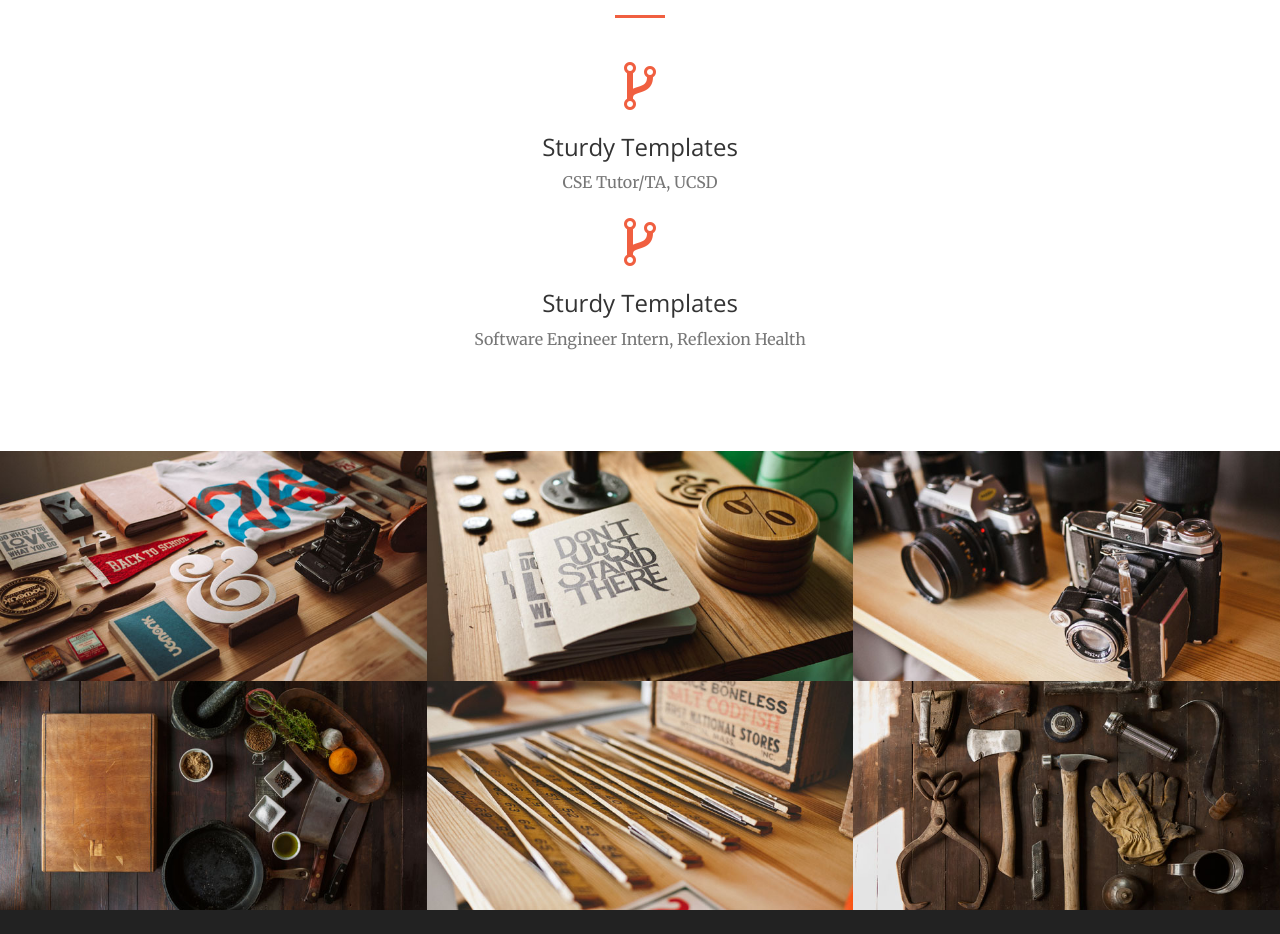
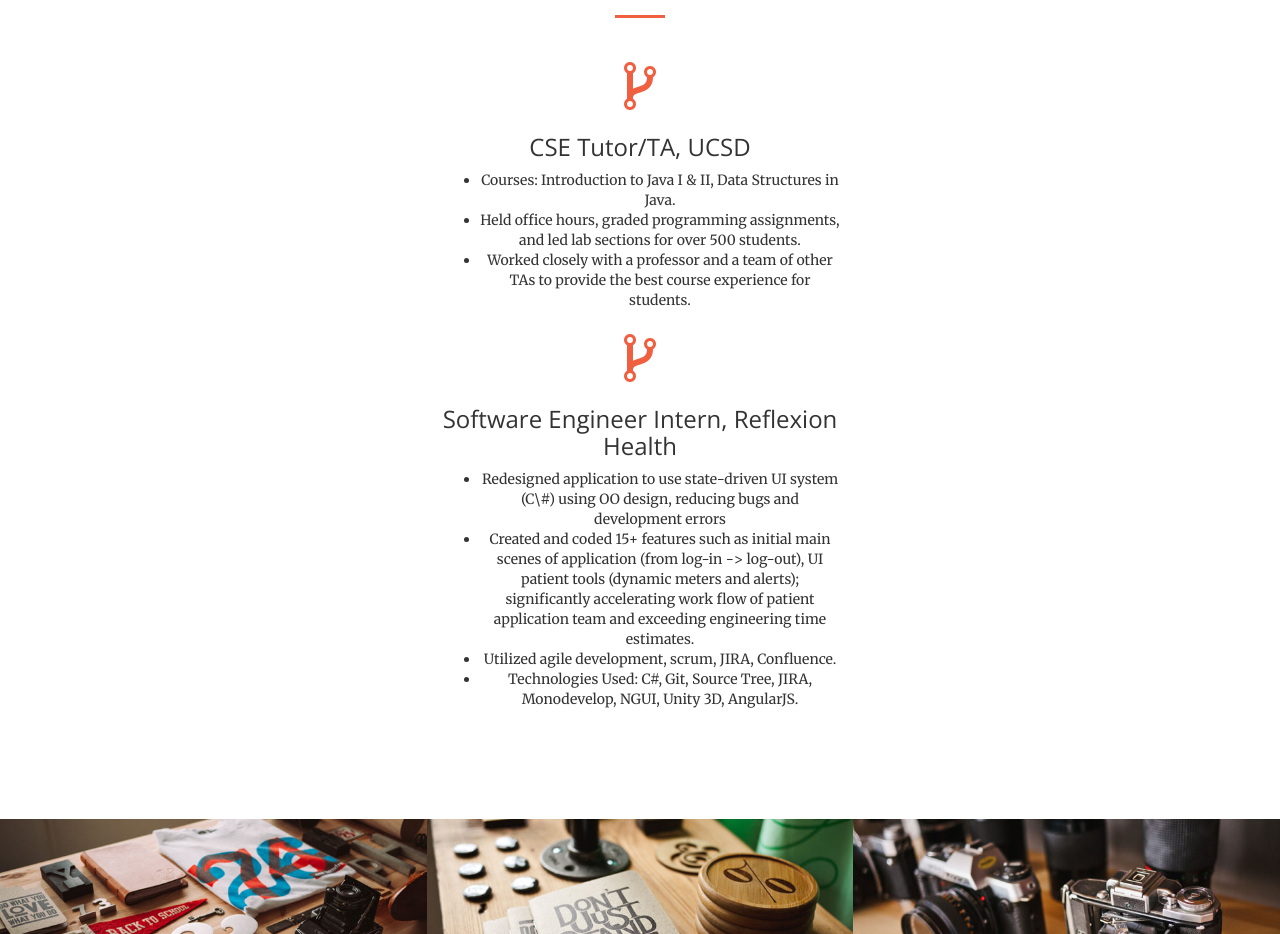
Before and after one commit to ragurney/OldWebsite, a plain HTML site: page index.html in a window 1280 px wide. Shown: the part 1622-2556 px from the top of the page. Drawn offline with nearby package versions, Linux system fonts and the light colour scheme.

Commit message:
added job descriptions.

```diff
--- a/index.html
+++ b/index.html
@@ -132,15 +132,28 @@
                 <div class="ccol-lg-12 text-center">
                     <div class="service-box">
                         <i class="fa fa-4x fa-code-fork wow bounceIn text-primary"></i>
-                        <h3>Sturdy Templates</h3>
-                        <p class="text-muted">CSE Tutor/TA, UCSD</p>
+                        <h3>CSE Tutor/TA, UCSD</h3>
+                        <p class="text-muted">
+                            <ul>
+                                <li> Courses: Introduction to Java I & II, Data Structures in Java.
+                                <li> Held office hours, graded programming assignments, and led lab sections for over 500 students.
+                                <li> Worked closely with a professor and a team of other TAs to provide the best course experience for students.
+                            </ul>
+                        </p>
                     </div>
                 </div>
                 <div class="ccol-lg-12 text-center">
                     <div class="service-box">
                         <i class="fa fa-4x fa-code-fork wow bounceIn text-primary"></i>
-                        <h3>Sturdy Templates</h3>
-                        <p class="text-muted">Software Engineer Intern, Reflexion Health</p>
+                        <h3>Software Engineer Intern, Reflexion Health</h3>
+                        <p class="text-muted">
+                            <ul>
+                                <li> Redesigned application to use state-driven UI system (C\#) using OO design, reducing bugs and development errors
+                                <li> Created and coded 15+ features such as initial main scenes of application (from log-in -> log-out), UI patient tools (dynamic meters and alerts);              significantly accelerating work flow of patient application team and exceeding engineering time estimates.
+                                <li> Utilized agile development, scrum, JIRA, Confluence.
+                                <li> Technologies Used: C#, Git, Source Tree, JIRA, Monodevelop, NGUI, Unity 3D, AngularJS.
+                            </ul>
+                        </p>
                     </div>
                 </div>
               <!-- <div class="col-lg-3 col-md-6 text-center">
```
